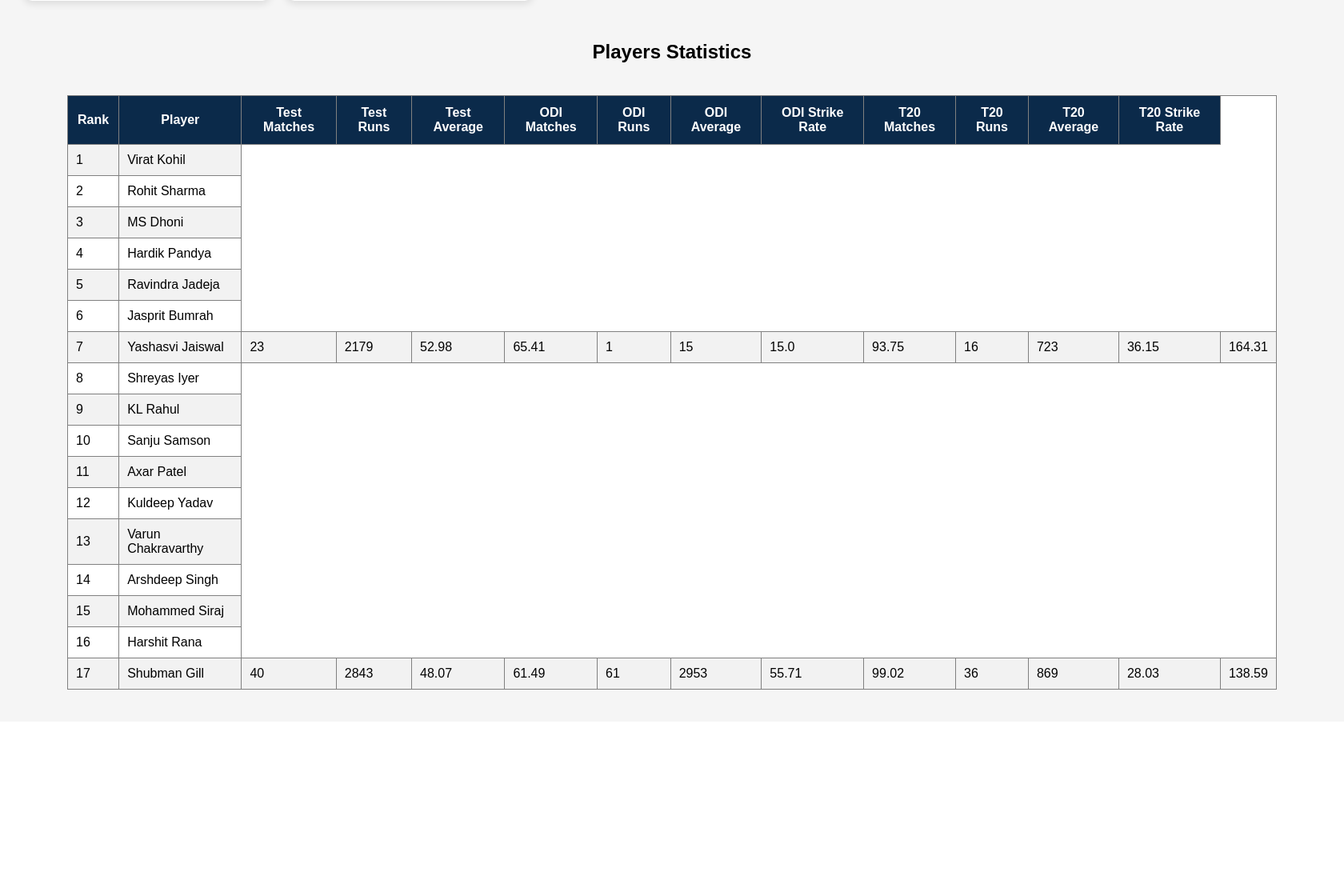
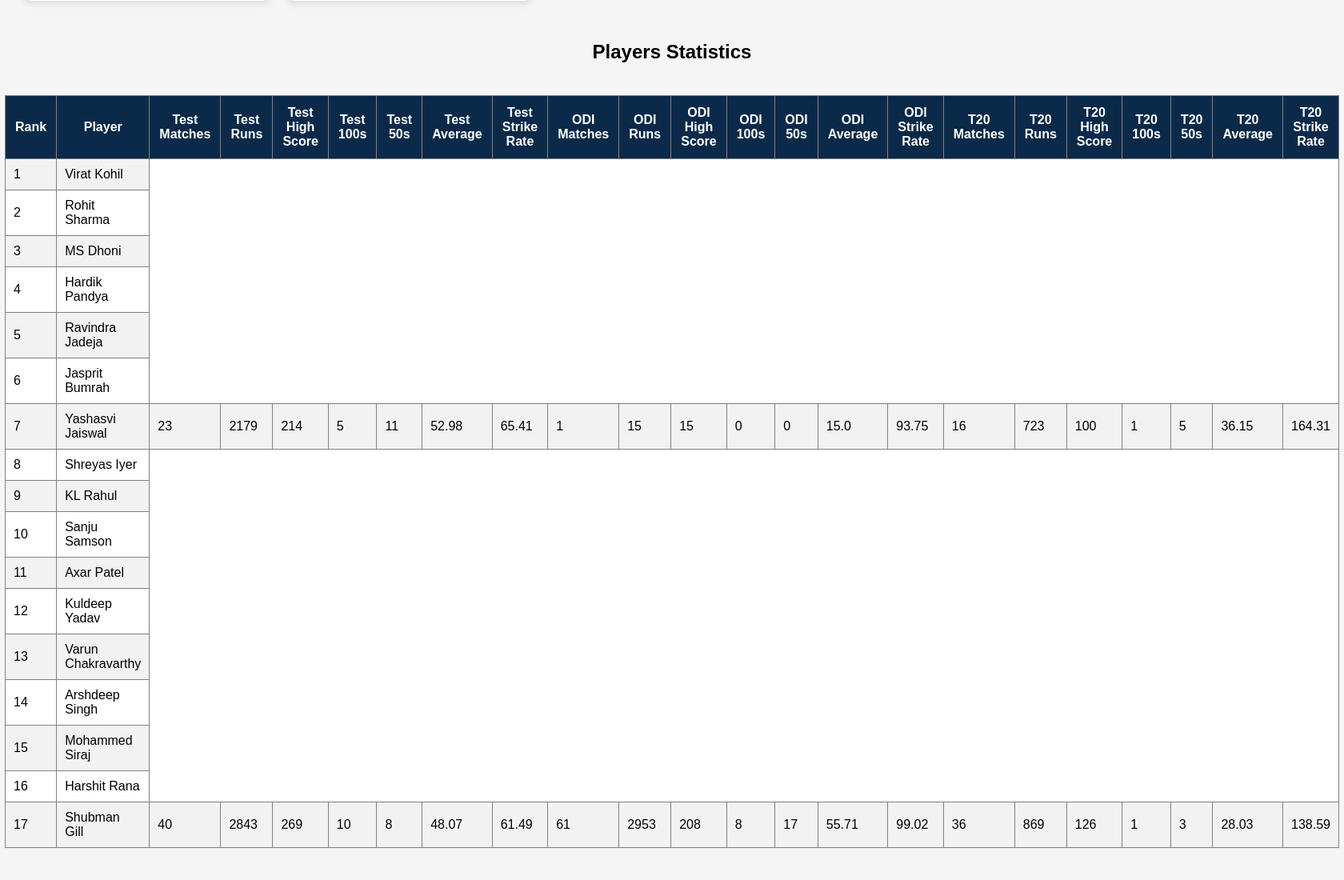
Before and after one commit to ashishsahoo18/cricket-project, a Django app: page / in a window 1680 px wide. Shown: the part 2008-3108 px from the top of the page at 80% size. Before the commit the page ends 2870 px from the top, so only its background shows below. Run offline with Django 5.2, Linux system fonts and the light colour scheme; data comes from the database, SQL or seed files in the repository; some libraries are stand-ins or nearby versions.

Commit message:
Update home.html

```diff
--- a/cricket_project/team/templates/team/home.html
+++ b/cricket_project/team/templates/team/home.html
@@ -238,15 +238,25 @@
 
     <th>Test Matches</th>
     <th>Test Runs</th>
+    <th>Test High Score</th>
+    <th>Test 100s</th>
+    <th>Test 50s</th>
     <th>Test Average</th>
+    <th>Test Strike Rate</th>
 
     <th>ODI Matches</th>
     <th>ODI Runs</th>
+    <th>ODI High Score</th>
+    <th>ODI 100s</th>
+    <th>ODI 50s</th>
     <th>ODI Average</th>
     <th>ODI Strike Rate</th>
 
     <th>T20 Matches</th>
     <th>T20 Runs</th>
+    <th>T20 High Score</th>
+    <th>T20 100s</th>
+    <th>T20 50s</th>
     <th>T20 Average</th>
     <th>T20 Strike Rate</th>
 </tr>
@@ -257,28 +267,40 @@
     <td>{{ forloop.counter }}</td>
     <td>{{ player.name }}</td>
 
+    <!-- TEST -->
     {% for stat in player.stats.all %}
         {% if stat.format == "TEST" %}
             <td>{{ stat.matches }}</td>
             <td>{{ stat.runs }}</td>
+            <td>{{ stat.high_score }}</td>
+            <td>{{ stat.hundreds }}</td>
+            <td>{{ stat.fifties }}</td>
             <td>{{ stat.average }}</td>
             <td>{{ stat.strike_rate }}</td>
         {% endif %}
     {% endfor %}
 
+    <!-- ODI -->
     {% for stat in player.stats.all %}
         {% if stat.format == "ODI" %}
             <td>{{ stat.matches }}</td>
             <td>{{ stat.runs }}</td>
+            <td>{{ stat.high_score }}</td>
+            <td>{{ stat.hundreds }}</td>
+            <td>{{ stat.fifties }}</td>
             <td>{{ stat.average }}</td>
             <td>{{ stat.strike_rate }}</td>
         {% endif %}
     {% endfor %}
 
+    <!-- T20 -->
     {% for stat in player.stats.all %}
         {% if stat.format == "T20" %}
             <td>{{ stat.matches }}</td>
             <td>{{ stat.runs }}</td>
+            <td>{{ stat.high_score }}</td>
+            <td>{{ stat.hundreds }}</td>
+            <td>{{ stat.fifties }}</td>
             <td>{{ stat.average }}</td>
             <td>{{ stat.strike_rate }}</td>
         {% endif %}
```
